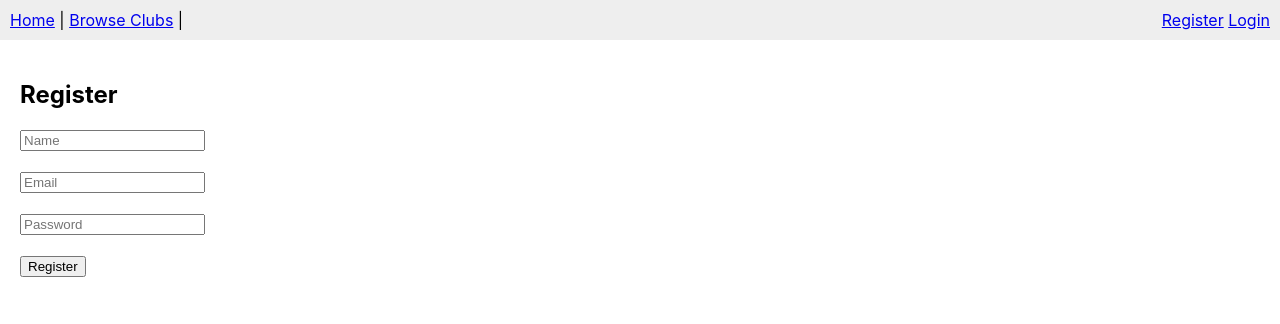
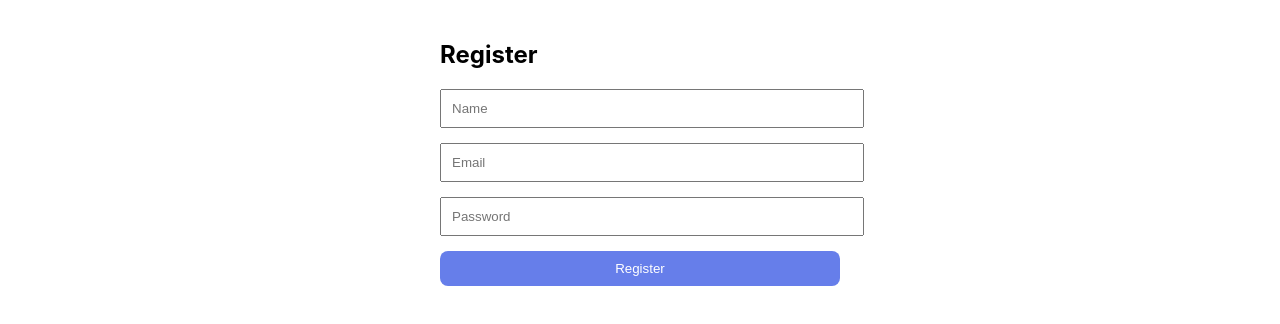
Before and after one commit to GabrielWilson173/4090Project-GroupUp, a React (Create React App) app in the folder frontend/: page /register in a window 1280 px wide. Shown: the top 324 px of the page. Built offline with nearby package versions, Linux system fonts and the light colour scheme; the HTML template or start-up script is replaced by a standard one.

Commit message:
better layout

```diff
--- a/frontend/src/App.js
+++ b/frontend/src/App.js
@@ -1,13 +1,32 @@
-import React from 'react';
-import { BrowserRouter as Router, Routes, Route, Link } from 'react-router-dom';
+import React, { useState, useEffect } from 'react';
+import { BrowserRouter as Router, Routes, Route, Link, Navigate } from 'react-router-dom';
 import Register from './pages/Register';
 import Login from './pages/Login';
 import Clubs from "./pages/Clubs";
 import Home from "./pages/Home";
+import Dashboard from "./pages/Dashboard";
+import Profile from "./pages/Profile";
+import Organizer from "./pages/Organizer";
 
 function App() {
+  const [isLoggedIn, setIsLoggedIn] = useState(false);
+
+  // Check if user is logged in on mount
+  useEffect(() => {
+    const token = localStorage.getItem('token');
+    setIsLoggedIn(!!token);
+  }, []);
+
+  const handleLogout = () => {
+    localStorage.removeItem('token');
+    localStorage.removeItem('user');
+    setIsLoggedIn(false);
+  };
+
   return (
     <Router>
+      {/* Only show nav if logged in */}
+      {isLoggedIn && (
         <nav style={{
           display: 'flex',
           justifyContent: 'space-between',
@@ -16,20 +35,27 @@ function App() {
           background: '#eee'
         }}>
           <div>
-        <Link to="/">Home</Link> |{" "}
+            <Link to="/dashboard">Dashboard</Link> |{" "}
             <Link to="/clubs">Browse Clubs</Link> |{" "}
+            <Link to="/organizer">Club Organizer</Link>
           </div>
           <div>
-        <Link to="/register">Register</Link> {" "}
-        <Link to="/login">Login</Link>
+            <Link to="/profile">Profile</Link>
           </div>
         </nav>
+      )}
 
       <Routes>
-        <Route path="/" element={<Home />} />
-        <Route path="/register" element={<Register />} />
-        <Route path="/login" element={<Login />} />
-        <Route path="/clubs" element={<Clubs />} />
+        {/* Public routes - redirect to dashboard if logged in */}
+        <Route path="/" element={isLoggedIn ? <Navigate to="/dashboard" /> : <Home />} />
+        <Route path="/register" element={isLoggedIn ? <Navigate to="/dashboard" /> : <Register setIsLoggedIn={setIsLoggedIn} />} />
+        <Route path="/login" element={isLoggedIn ? <Navigate to="/dashboard" /> : <Login setIsLoggedIn={setIsLoggedIn} />} />
+
+        {/* Protected routes - redirect to home if not logged in */}
+        <Route path="/dashboard" element={isLoggedIn ? <Dashboard /> : <Navigate to="/" />} />
+        <Route path="/clubs" element={isLoggedIn ? <Clubs /> : <Navigate to="/" />} />
+        <Route path="/organizer" element={isLoggedIn ? <Organizer /> : <Navigate to="/" />} />
+        <Route path="/profile" element={isLoggedIn ? <Profile handleLogout={handleLogout} /> : <Navigate to="/" />} />
       </Routes>
     </Router>
   );
--- /dev/null
+++ b/frontend/src/pages/Dashboard.jsx
@@ -0,0 +1,15 @@
+import React from 'react';
+import { Link } from 'react-router-dom';
+
+function Dashboard() {
+  return (
+    <div style={{ padding: '20px' }}>
+      <h2>Dashboard</h2>
+      <p>Welcome to your dashboard!</p>
+      <p>Here you'll see your clubs and upcomming club events. Get started by joining some <Link to="/clubs">clubs</Link>!</p>
+
+    </div>
+  );
+}
+
+export default Dashboard;
--- a/frontend/src/pages/Login.jsx
+++ b/frontend/src/pages/Login.jsx
@@ -1,7 +1,7 @@
 import React, { useState } from 'react';
 import { useNavigate } from 'react-router-dom';
 
-function Login() {
+function Login({ setIsLoggedIn }) {  // Add setIsLoggedIn prop
   const navigate = useNavigate();
   const [form, setForm] = useState({ email: '', password: '' });
   const [message, setMessage] = useState('');
@@ -25,14 +25,15 @@ function Login() {
 
         // Optional: store basic user info in localStorage
         localStorage.setItem('user', JSON.stringify({
-          user_id: data.user_id,
-          email: data.email,
-          name: data.name
+          id: data.user.id,  // Fixed: use data.user
+          email: data.user.email,
+          name: data.user.name
         }));
 
         setMessage('✅ Login successful!');
 
-        navigate('/');
+        setIsLoggedIn(true);  // Update login state
+        navigate('/dashboard');  // Navigate to dashboard (lowercase)
 
       } else {
         setMessage(`❌ Error: ${data.error}`);
--- /dev/null
+++ b/frontend/src/pages/Organizer.jsx
@@ -0,0 +1,13 @@
+import React from 'react';
+
+function Organizer() {
+  return (
+    <div style={{ padding: '20px' }}>
+      <h2>Club Organizer</h2>
+      <p>Manage and create clubs here.</p>
+      <p>Coming soon: Create new clubs, edit existing clubs, manage members, and schedule events.</p>
+    </div>
+  );
+}
+
+export default Organizer;
--- a/frontend/src/pages/Profile.jsx
+++ b/frontend/src/pages/Profile.jsx
@@ -0,0 +1,29 @@
+import React from 'react';
+
+function Profile({ handleLogout }) {
+  const user = JSON.parse(localStorage.getItem('user') || '{}');
+
+  return (
+    <div style={{ padding: '20px' }}>
+      <h2>Profile</h2>
+      <p><strong>Name:</strong> {user.name || 'N/A'}</p>
+      <p><strong>Email:</strong> {user.email || 'N/A'}</p>
+      <button
+        onClick={handleLogout}
+        style={{
+          padding: '10px 20px',
+          background: '#dc3545',
+          color: 'white',
+          border: 'none',
+          borderRadius: '8px',
+          cursor: 'pointer',
+          marginTop: '20px'
+        }}
+      >
+        Logout
+      </button>
+    </div>
+  );
+}
+
+export default Profile;
--- a/frontend/src/pages/Register.jsx
+++ b/frontend/src/pages/Register.jsx
@@ -1,6 +1,8 @@
 import React, { useState } from 'react';
+import { useNavigate } from 'react-router-dom';
 
-function Register() {
+function Register({ setIsLoggedIn }) {  // Add setIsLoggedIn prop
+  const navigate = useNavigate();  // Add navigate
   const [form, setForm] = useState({ name: '', email: '', password: '' });
   const [message, setMessage] = useState('');
 
@@ -26,7 +28,38 @@ function Register() {
       }
 
       if (res.ok) {
-        setMessage(`✅ Registered: ${data.email}`);
+        setMessage(`✅ Registered successfully! Logging you in...`);
+
+        // Auto-login after registration
+        try {
+          const loginRes = await fetch('http://localhost:5000/api/users/login', {
+            method: 'POST',
+            headers: { 'Content-Type': 'application/json' },
+            body: JSON.stringify({ email: form.email, password: form.password }),
+          });
+
+          const loginData = await loginRes.json();
+
+          if (loginRes.ok && loginData.token) {
+            // Save token
+            localStorage.setItem('token', loginData.token);
+
+            // Save user info
+            localStorage.setItem('user', JSON.stringify({
+              id: loginData.user.id,
+              email: loginData.user.email,
+              name: loginData.user.name
+            }));
+
+            setIsLoggedIn(true);  // Update login state
+            navigate('/dashboard');  // Navigate to dashboard
+          }
+        } catch (loginErr) {
+          console.error('Auto-login failed:', loginErr);
+          setMessage('✅ Registered! Please log in.');
+          setTimeout(() => navigate('/login'), 2000);
+        }
+
       } else {
         console.error('Backend error:', data);
         setMessage(`❌ Error: ${data.error || 'Unknown error'}`);
@@ -40,35 +73,48 @@ function Register() {
   };
 
   return (
-    <div style={{ padding: 20 }}>
+    <div style={{ padding: 20, maxWidth: 400, margin: '0 auto' }}>
       <h2>Register</h2>
       <form onSubmit={handleSubmit}>
         <input
           placeholder="Name"
           value={form.name}
           onChange={(e) => setForm({ ...form, name: e.target.value })}
+          style={{ width: '100%', padding: 10, marginBottom: 15 }}
+          required
         />
-        <br />
-        <br />
         <input
           type="email"
           placeholder="Email"
           value={form.email}
           onChange={(e) => setForm({ ...form, email: e.target.value })}
+          style={{ width: '100%', padding: 10, marginBottom: 15 }}
+          required
         />
-        <br />
-        <br />
         <input
           type="password"
           placeholder="Password"
           value={form.password}
           onChange={(e) => setForm({ ...form, password: e.target.value })}
+          style={{ width: '100%', padding: 10, marginBottom: 15 }}
+          required
         />
-        <br />
-        <br />
-        <button type="submit">Register</button>
+        <button
+          type="submit"
+          style={{
+            width: '100%',
+            padding: 10,
+            background: '#667eea',
+            color: 'white',
+            border: 'none',
+            borderRadius: 8,
+            cursor: 'pointer'
+          }}
+        >
+          Register
+        </button>
       </form>
-      <p>{message}</p>
+      {message && <p style={{ marginTop: 15 }}>{message}</p>}
     </div>
   );
 }
```
Lines whose indentation alone changed are shown as unchanged.
